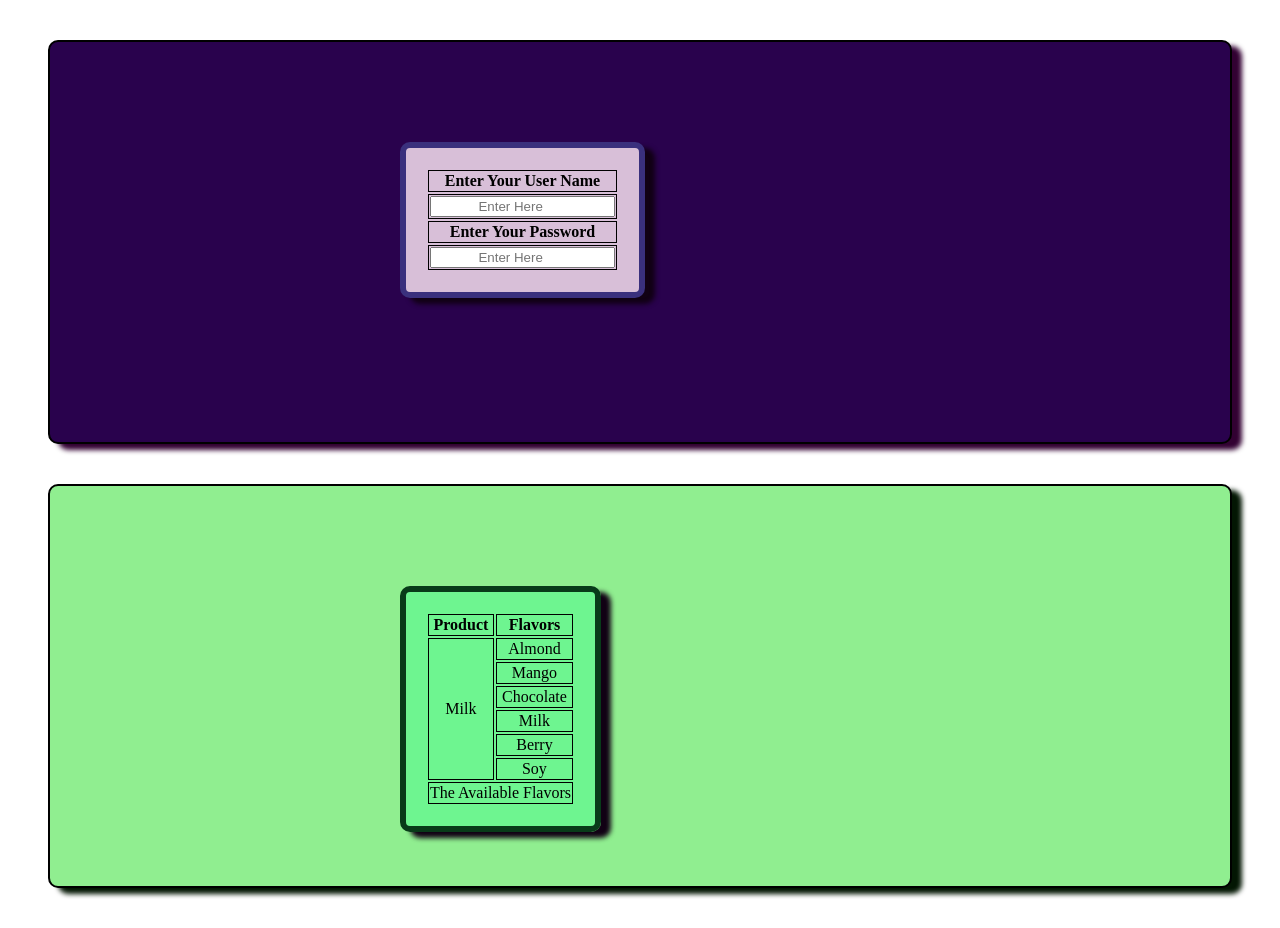
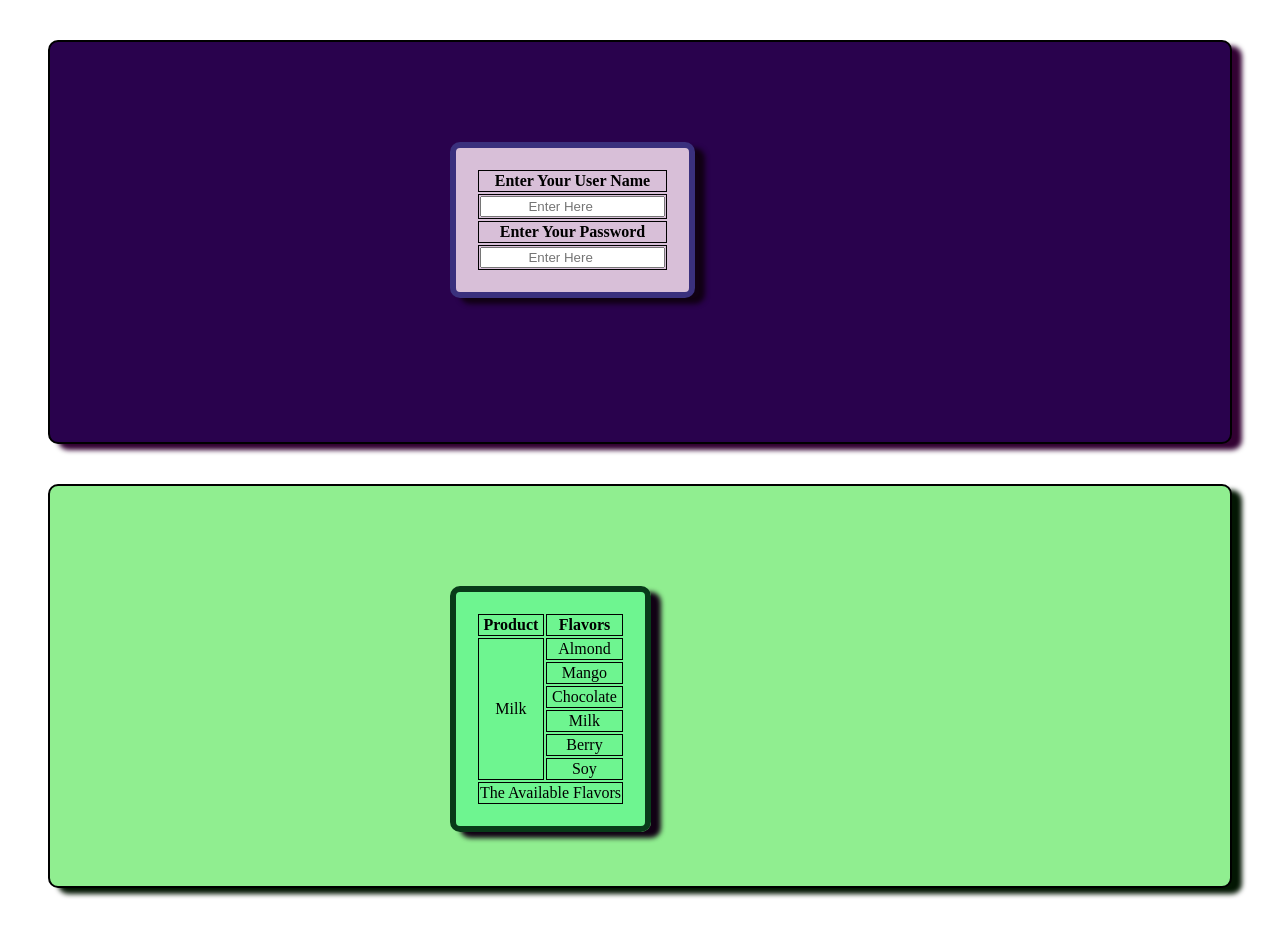
Before and after one commit to webdev-gitt/Boxmodel, a plain HTML site: page index.html in a window 1280 px wide. Drawn offline with Linux system fonts and the light colour scheme.

Commit message:
Update style.css

```diff
--- a/style.css
+++ b/style.css
@@ -9,7 +9,7 @@
 
 
 .login{
-    margin:100px 350px;
+    margin:100px 400px 150px;
     border: 6px solid rgb(58, 48, 125);
     padding: 20px;
     background-color: thistle;
@@ -33,7 +33,7 @@ table,th,td {
 
 }
 .table{
-    margin:100px 350px;
+    margin:100px 400px 150px;
     border: 6px solid rgb(8, 59, 25);
     padding: 20px;
     background-color: rgba(107, 247, 144, 0.906);
```
